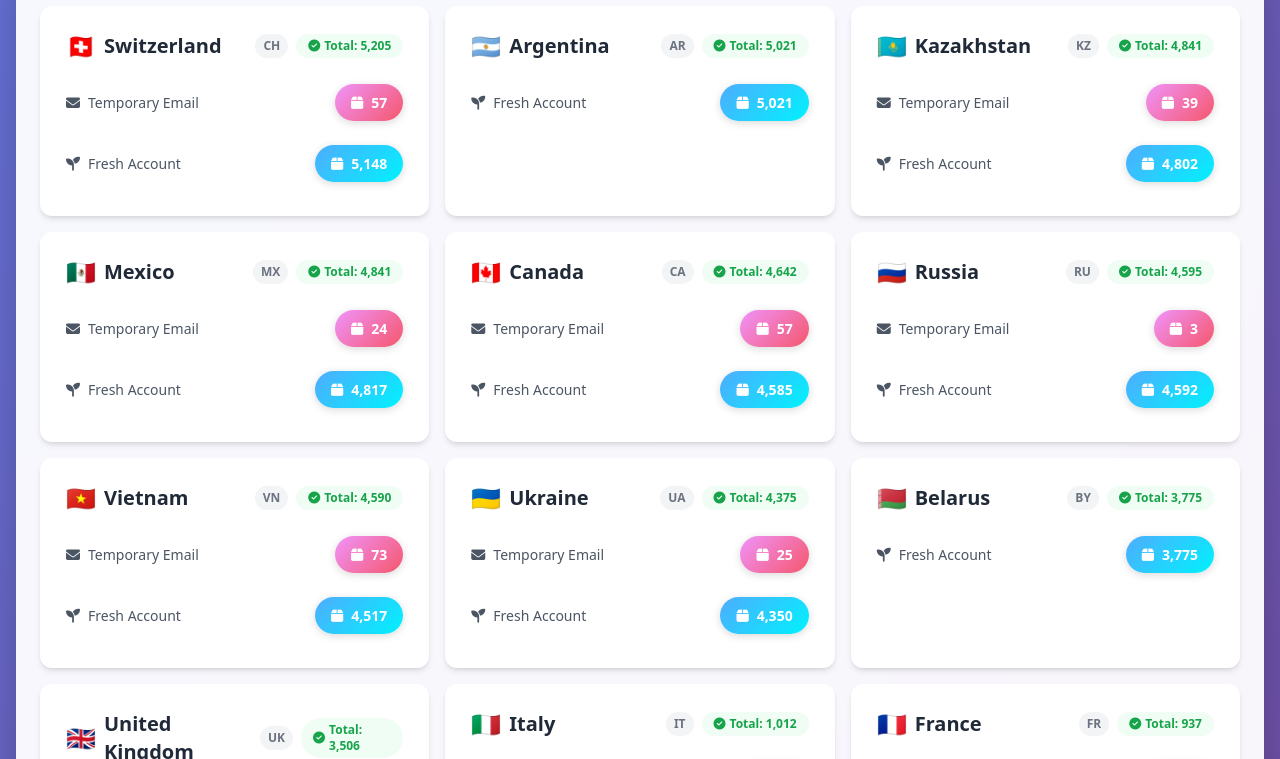
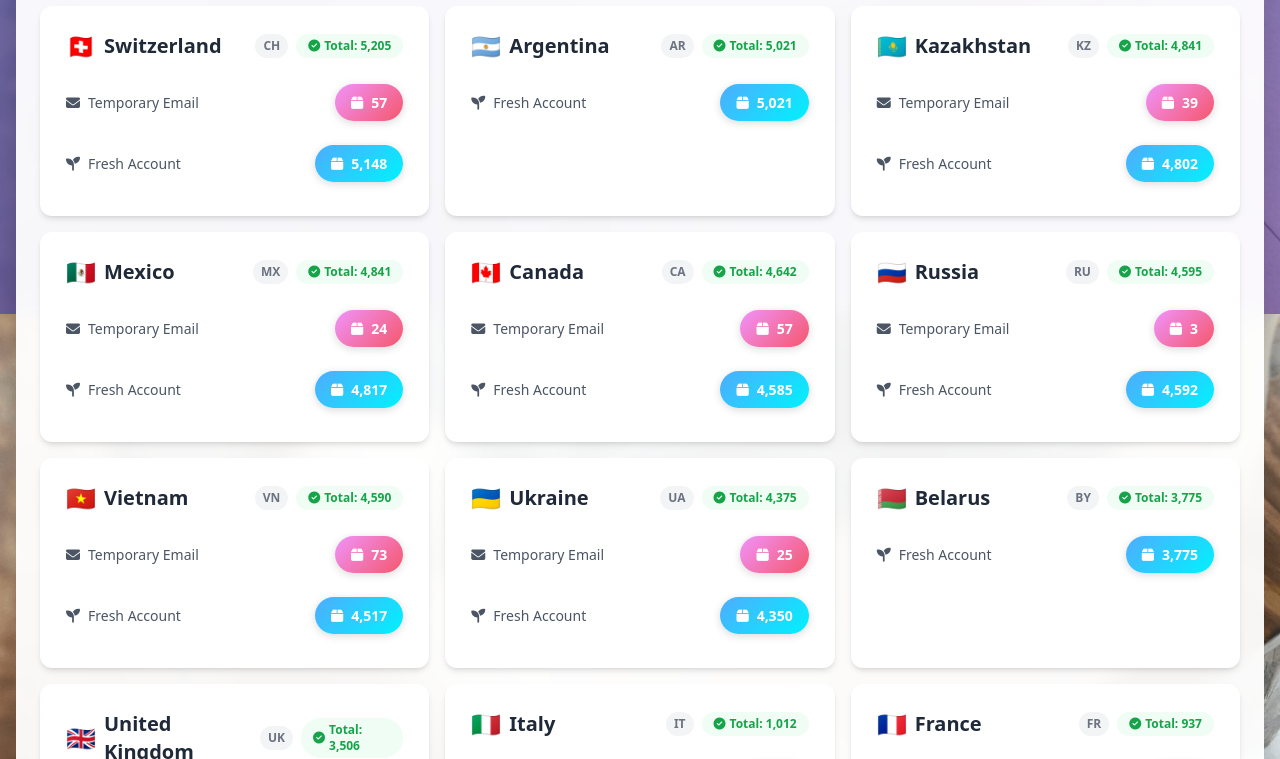
Before and after one commit to thesunofme/tiktok_stock, a plain HTML site: page index.html in a window 1280 px wide. Shown: the part 486-1245 px from the top of the page. Drawn offline with nearby package versions, Linux system fonts and the light colour scheme.

Commit message:
Update index.html

```diff
--- a/index.html
+++ b/index.html
@@ -8,9 +8,24 @@
     <link rel="stylesheet" href="https://cdnjs.cloudflare.com/ajax/libs/font-awesome/6.4.0/css/all.min.css">
     <style>
         body {
-            background: linear-gradient(135deg, #667eea 0%, #764ba2 100%);
+            background-image: url('background.png');
+            background-size: cover;
+            background-position: center;
+            background-attachment: fixed;
+            background-repeat: no-repeat;
             min-height: 100vh;
             padding: 2rem 1rem;
+            position: relative;
+        }
+        body::before {
+            content: '';
+            position: fixed;
+            top: 0;
+            left: 0;
+            width: 100%;
+            height: 100%;
+            background: linear-gradient(135deg, rgba(102, 126, 234, 0.7) 0%, rgba(118, 75, 162, 0.7) 100%);
+            z-index: -1;
         }
         .card {
             background: rgba(255, 255, 255, 0.95);
```
